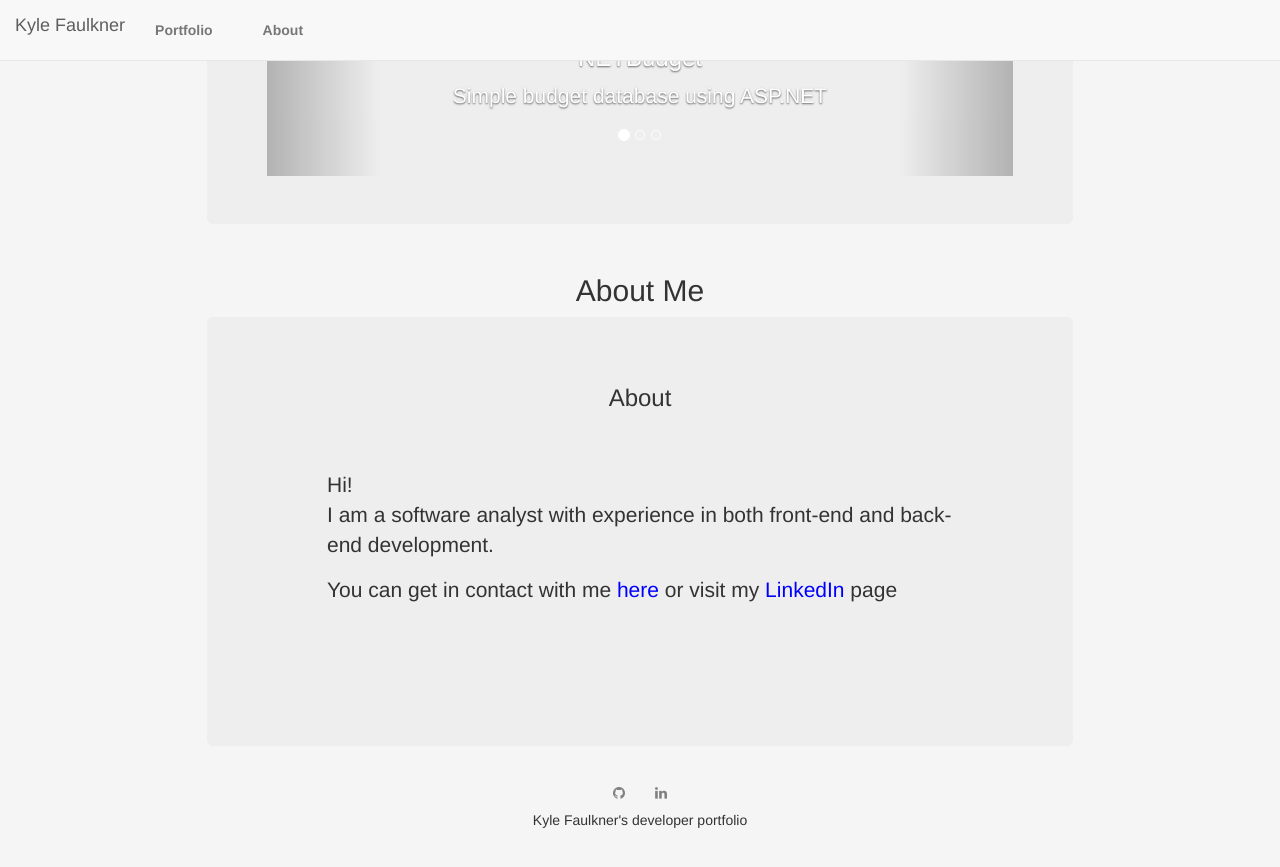
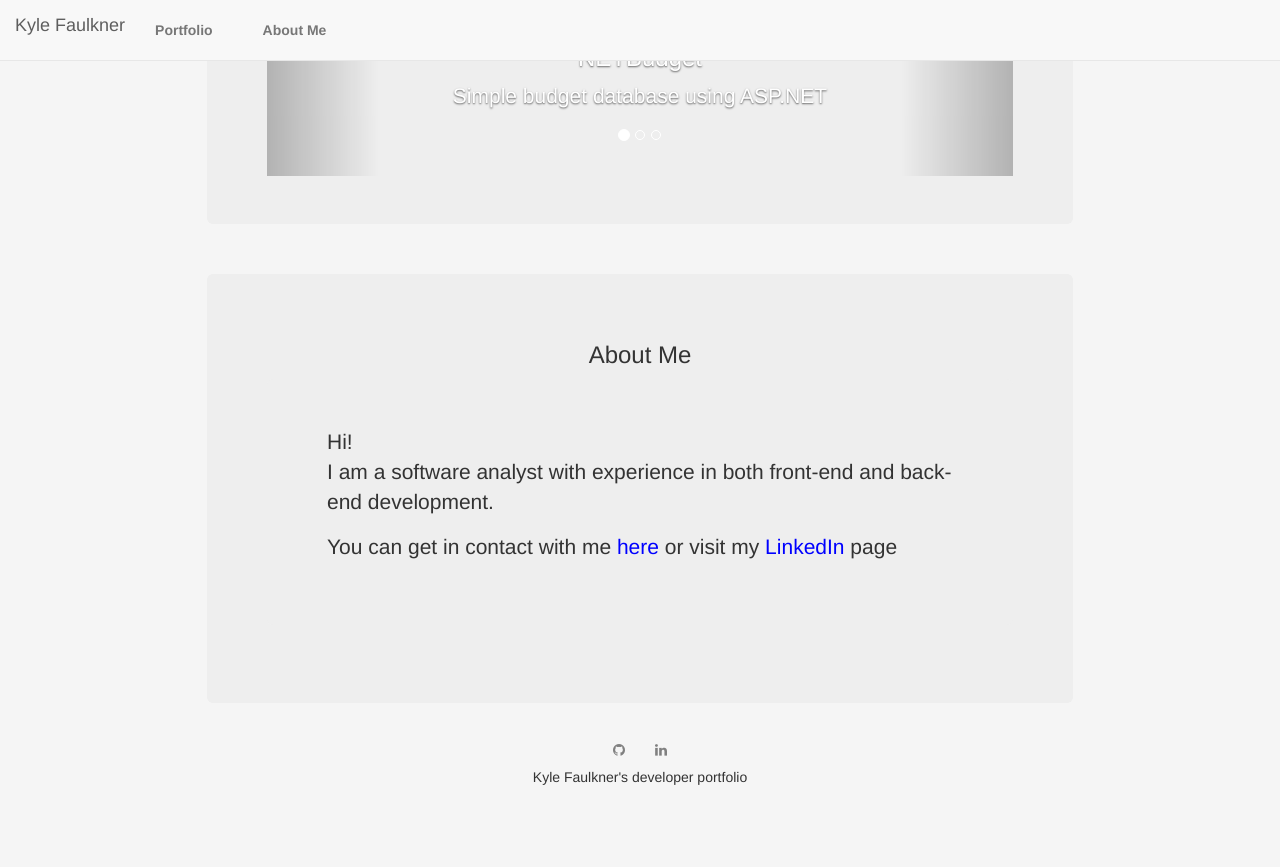
Before and after one commit to Kyle-githubcode/kyle-githubcode.github.io, a Jekyll site: the page built from index.md, in a window 1280 px wide and 900 px high, scrolled down 622 px. Shown: the top 867 px of the window. Built offline with Jekyll 4.4.1, drawn with Linux system fonts in a browser that asks for light colours; nearby versions of some CDN libraries.

Commit message:
edited about_me page

```diff
--- a/_data/index-sections.yml
+++ b/_data/index-sections.yml
@@ -2,6 +2,6 @@
   subtitle: Portfolio
   html: portfolio
 
-- title: About Me
-  subtitle: About
+- title:
+  subtitle: About Me
   html: about
--- a/_includes/sections/about.md
+++ b/_includes/sections/about.md
@@ -3,7 +3,6 @@
       Hi!<br />
       I am a software analyst with experience in both front-end and back-end development.<br />
     </p>
-
     <p>
       You can get in contact with me <a href="mailto:{{site.email}}?subject=Hi!">here</a> or visit my <a href="https://www.linkedin.com/in/kyle-faulkner-61905b91/">LinkedIn</a> page
     </p>
--- a/_includes/sections/portfolio.md
+++ b/_includes/sections/portfolio.md
@@ -5,10 +5,8 @@
       <li data-target="#myCarousel" data-slide-to="1"></li>
       <li data-target="#myCarousel" data-slide-to="2"></li>
     </ol>
-
     <!-- Wrapper for slides -->
     <div class="carousel-inner">
-
       <div class="item active">
 		<a href="https://github.com/Kyle-githubcode/NETBudget">
 			<img src="images/NETBudget.png" alt="NETBudget" style="width:100%;">
@@ -20,7 +18,6 @@
       </div>
 
     </div>
-
     <!-- Left and right controls -->
     <a class="left carousel-control" href="#myCarousel" data-slide="prev">
       <span class="glyphicon glyphicon-chevron-left"></span>
```
